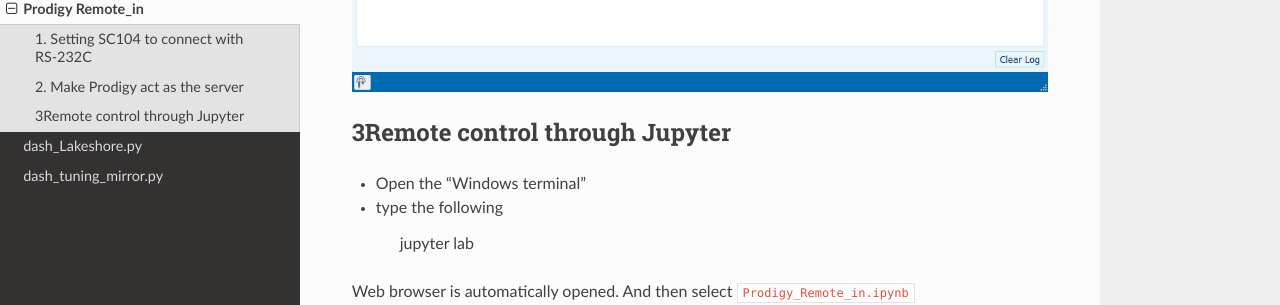
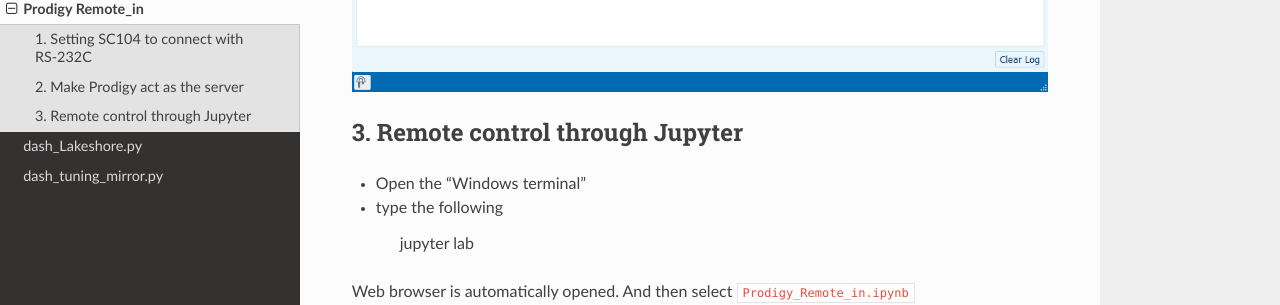
Before and after one commit to arafune/spd_controller, a Sphinx documentation site: the page built from doc/source/Prodigy_remote_in/Prodigy_remote_in.md, in a window 1280 px wide and 900 px high, scrolled down 2901 px. Shown: the part 144-449 px from the top of the window. Built offline with Sphinx 7.4.7 and the Read the Docs theme 2.0.0, drawn with Linux system fonts in a browser that asks for light colours.

Commit message:
docs(Prodigy): Update document

```diff
--- a/doc/source/Prodigy_remote_in/Prodigy_remote_in.md
+++ b/doc/source/Prodigy_remote_in/Prodigy_remote_in.md
@@ -46,7 +46,7 @@ and then select the template, and check "Allow Remote Connections"
 
 ![Remote_in](./ProdigyRemote_in.png)
 
-## 3Remote control through Jupyter
+## 3. Remote control through Jupyter
 
 - Open the "Windows terminal"
 - type the following
--- a/doc/source/index.rst
+++ b/doc/source/index.rst
@@ -21,6 +21,12 @@ API documentation
 ------------------------------
 
 .. autoclass:: spd_controller.Comm
+   :members:
+   :undoc-members:
+   :show-inheritance:
+
+
+.. autoclass:: spd_controller.TcpSocketWrapper
    :members:
    :undoc-members:
    :show-inheritance:
```
